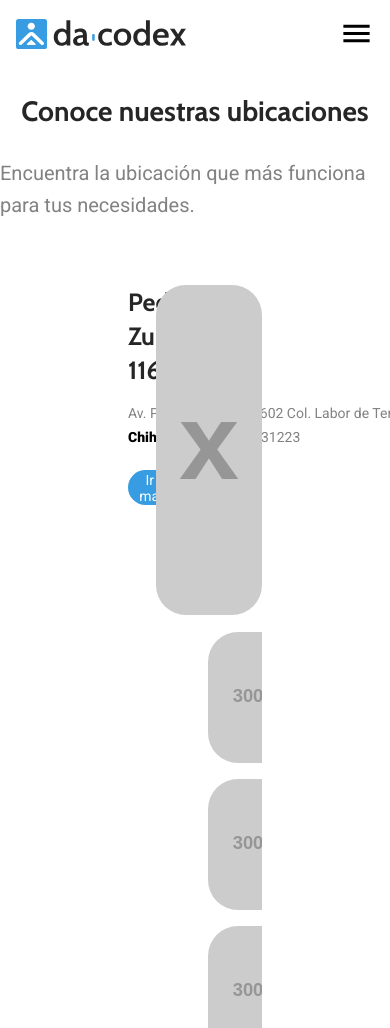
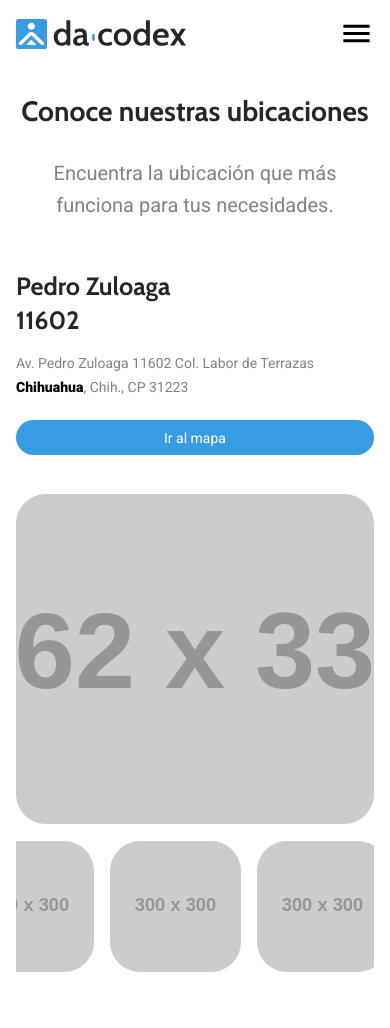
Before and after one commit to victorldleon/dacodex, a Jekyll site: the page built from ubicaciones.html, in a window 390 px wide. Shown: the top 1028 px of the page. Built offline with Jekyll 4.4.1, drawn with Linux system fonts in a browser that asks for light colours; nearby versions of some CDN libraries.

Commit message:
adds responsive styles to ubicaciones

```diff
--- a/_sass/main.sass
+++ b/_sass/main.sass
@@ -529,6 +529,11 @@ footer
     h2
         margin-top: 1em
         margin-bottom: 1em
+    @media only screen and (max-width: 1035px)
+        .subtitle
+            text-align: center
+            padding: 0 1em
+
     .location-list-item
         align-items: flex-start
         display: flex
@@ -595,7 +600,6 @@ footer
                     align-items: center
                     text-align: center
                     color: #828282
-
         $map-margin: 6em
         .map
             background-color: $light
@@ -611,7 +615,28 @@ footer
                 overflow: hidden
                 padding: 0 8em
                 width: 100%
-
+        @media only screen and (max-width: 1035px)
+            justify-content: center
+            padding-top: 2em
+            .left-content
+                justify-content: center
+                max-width: 791px
+                text-align: center
+                padding: 1em
+                width: 100%
+                h3
+                    width: 100%
+                p
+                    width: 100%
+            .right-content
+                padding: 1em
+                width: 100%
+                .slider-nav
+                    height: 150px
+                    overflow: hidden
+            .map
+                .iframe
+                    padding: 0 1em
 .nosotros-container
     align-items: center
     display: flex
```
